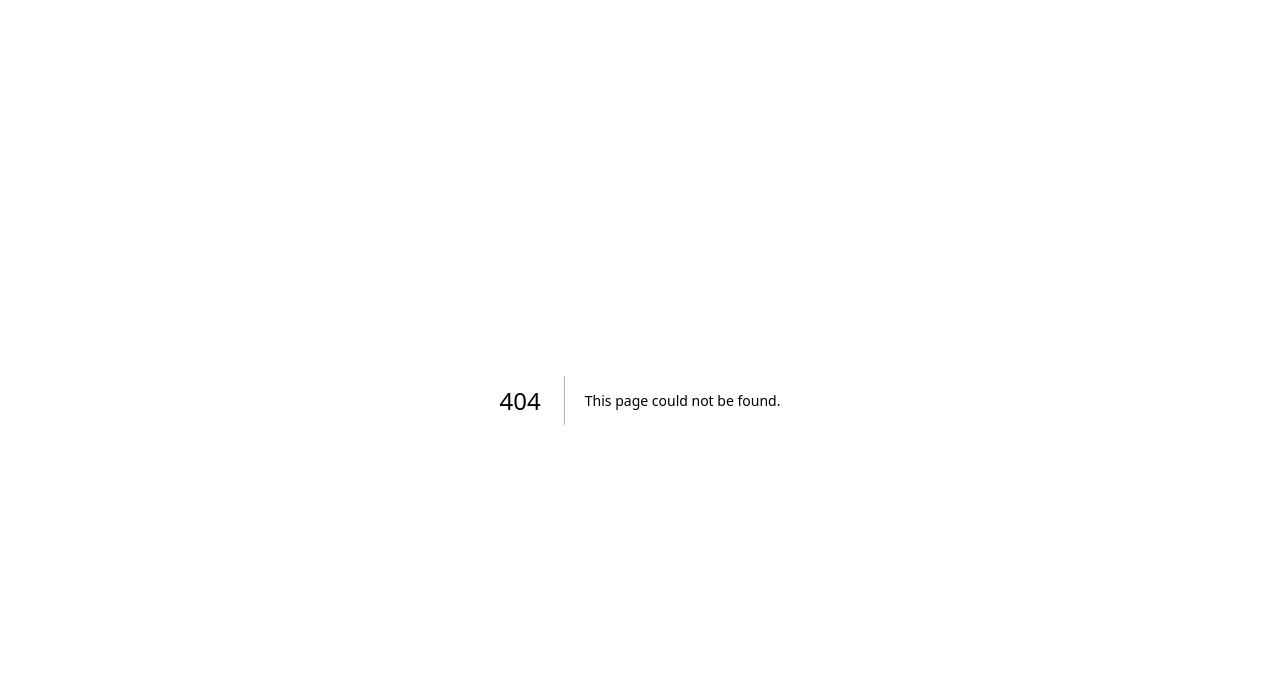
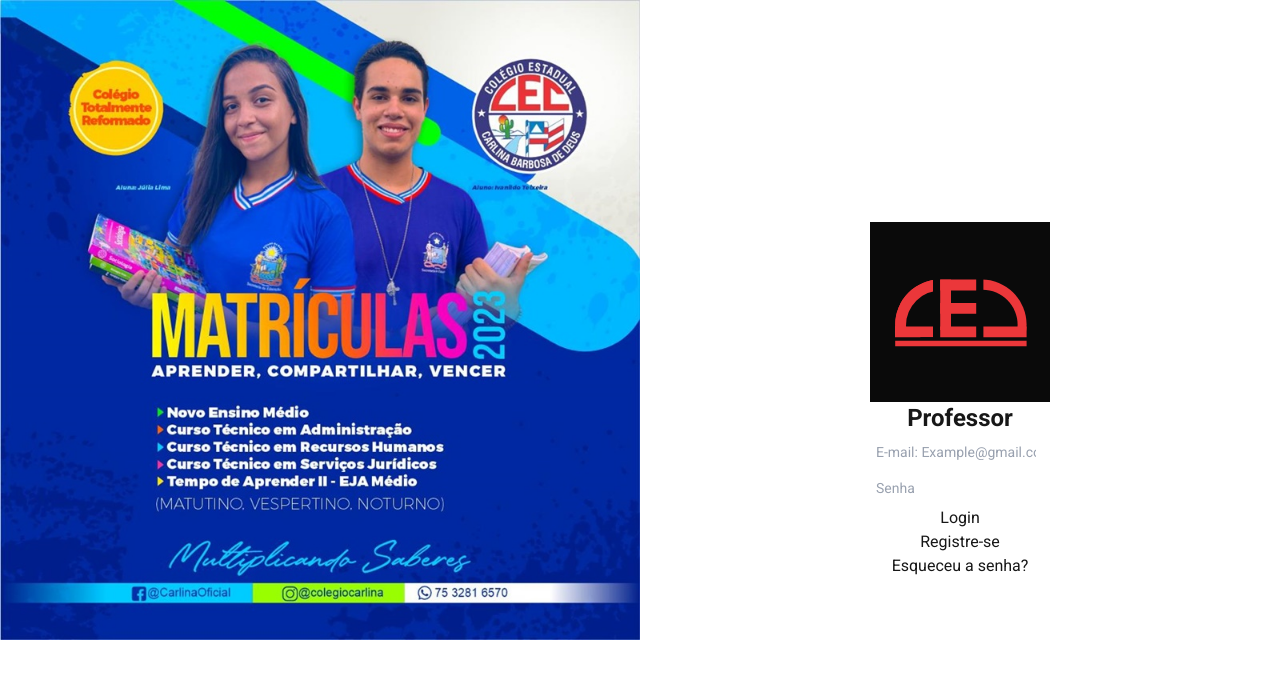
Before and after one commit to badpccc/CEC, a Next.js app: page /pages/login/professor in a window 1280 px wide. Before the commit this address had no page. Shown: the top 678 px of the page. Built offline with nearby package versions, Linux system fonts and the light colour scheme.

Commit message:
designer login

```diff
--- a/src/app/login/diretoria/page.jsx
+++ /dev/null
@@ -1,33 +0,0 @@
-import Image from "next/image";
-import Link from "next/link";
-
-export default function diretoria() {
-    return (
-        <main>
-            <div>
-                <Image
-                    src="/Logo_Fix.svg"
-                    alt="Logo"
-                    width={180}
-                    height={38}
-                />
-            </div>
-            <div>
-                <Image
-                    src="/Logo_Fix.svg"
-                    alt="Logo"
-                    width={180}
-                    height={38}
-                />
-                <h1>Professor</h1>
-                <form action="">
-                    <input type="text" name="" id=""/>
-                    <input type="text" name="" id=""/>
-                    <button>Login</button>
-                    <button>Registre-se</button>
-                </form>
-                <Link href="/RecuperacaoSenha">Esqueceu a senha?</Link>
-            </div>
-        </main>
-    );
-}
--- a/src/app/login/professor/page.jsx
+++ b/src/app/pages/login/diretoria/page.jsx
@@ -1,18 +1,18 @@
 import Image from "next/image";
 import Link from "next/link";
 
-export default function professor() {
+export default function diretoria() {
     return (
-        <main className="flex flex-row w-screen h-screen">
-            <div className="w-screen h-screen">
+        <main>
+            <div>
                 <Image
-                    src="/Logo_Fix.svg"
+                    src="/images.jpg"
                     alt="Logo"
                     width={180}
                     height={38}
                 />
             </div>
-            <div className="flex flex-col w-screen h-screen justify-center items-center">
+            <div>
                 <Image
                     src="/Logo_Fix.svg"
                     alt="Logo"
@@ -20,7 +20,7 @@
                     height={38}
                 />
                 <h1>Professor</h1>
-                <form className="flex flex-col justify-center items-center" action="">
+                <form action="">
                     <input type="text" name="" id=""/>
                     <input type="text" name="" id=""/>
                     <button>Login</button>
--- /dev/null
+++ b/src/app/pages/login/professor/page.jsx
@@ -0,0 +1,40 @@
+import Image from "next/image";
+import Link from "next/link";
+import {Roboto} from "next/font/google";
+
+const roboto = Roboto({subsets: ["latin"]});
+export default function professor() {
+    return (
+        <main className={`flex flex-row w-screen h-screen ${roboto.className}`}>
+            <div className="w-screen h-screen">
+                <Image
+                    className="w-full h-auto"
+                    src="/images.jpg"
+                    alt="Logo"
+                    width={180}
+                    height={38}
+                />
+            </div>
+            <div className="flex flex-col w-screen h-screen justify-center items-center">
+                <Image
+                    src="/Logo_Fix.svg"
+                    alt="Logo"
+                    width={180}
+                    height={38}
+                />
+                <h1 className="font-bold text-2xl">Professor</h1>
+                <form className="flex flex-col justify-center items-center" action="">
+                    <input
+                        className="block min-w-0 grow py-1.5 pr-3 pl-1 text-base text-gray-900 placeholder:text-gray-400 focus:outline-none sm:text-sm/6"
+                        placeholder="E-mail: Example@gmail.com" type="text" name="" id=""/>
+                    <input
+                        className="block min-w-0 grow py-1.5 pr-3 pl-1 text-base text-gray-900 placeholder:text-gray-400 focus:outline-none sm:text-sm/6"
+                        placeholder="Senha" type="text" name="" id=""/>
+                    <button className="">Login</button>
+                    <button>Registre-se</button>
+                </form>
+                <Link href="/RecuperacaoSenha">Esqueceu a senha?</Link>
+            </div>
+        </main>
+    );
+}
```
Also changed, not shown: public/images.jpg (added), public/images.png (added), src/app/pages/RecuperacaoSenha/page.jsx (renamed from src/app/RecuperacaoSenha/page.jsx), src/app/pages/Registro/Diretoria/page.jsx (renamed from src/app/Registro/Diretoria/page.jsx), src/app/pages/Registro/Professor/page.jsx (renamed from src/app/Registro/Professor/page.jsx), src/app/pages/dashboard/page.jsx (renamed from src/app/dashboard/page.jsx).
